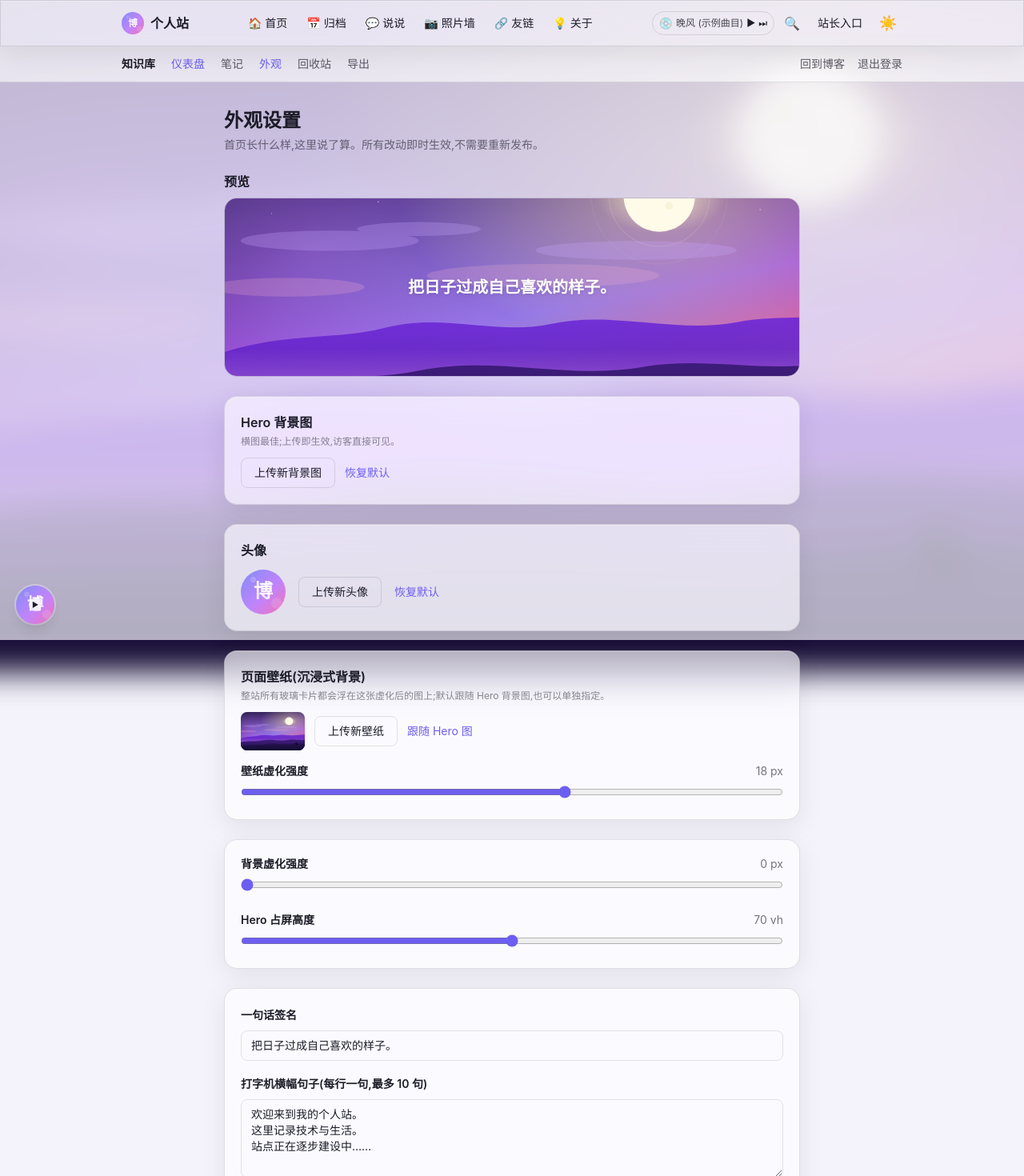
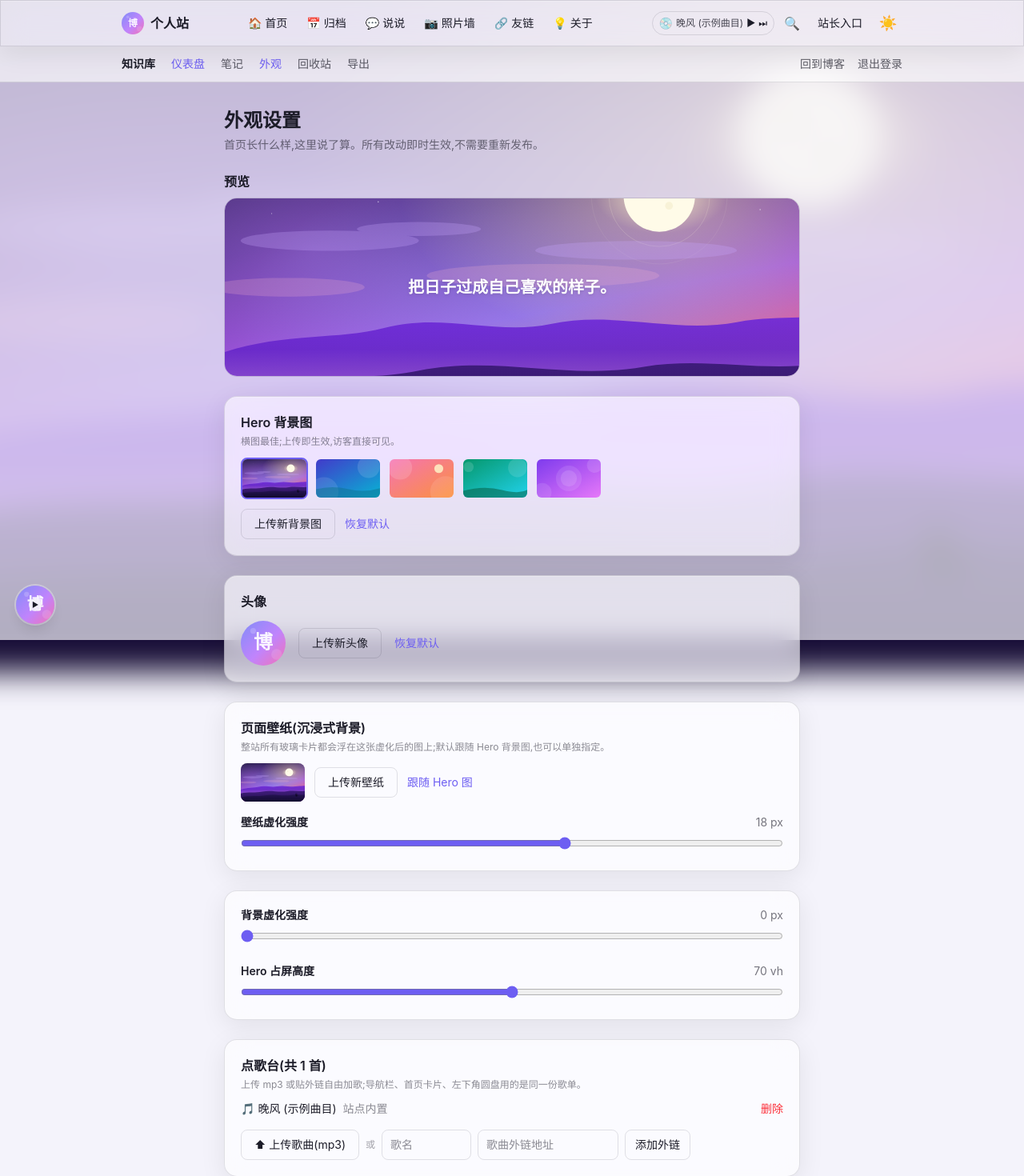
Before and after one commit to guyue-123456-tianzun/personal-blog, a Next.js app: page /kb/appearance in a window 1280 px wide. Shown: the top 1470 px of the page at 80% size. Built offline with nearby package versions, Linux system fonts and the light colour scheme; no server answers; the database is empty.

Commit message:
feat: Hero下边缘蒙版渐隐/示例文章扩到6篇/歌单入库+点歌台(上传mp3/外链/删除)/壁纸预设一键选

```diff
--- a/scripts/seed-demo.ts
+++ b/scripts/seed-demo.ts
@@ -87,6 +87,76 @@ print([fib(i) for i in range(10)])
 \`\`\`
 `,
   },
+  {
+    slug: "aliyun-deploy-notes",
+    title: "阿里云部署备忘",
+    excerpt: "安全组、Docker、Nginx 三件套的部署清单,照着做就不会漏。",
+    tags: ["部署"],
+    publishedAt: "2026-09-26 20:00:00",
+    cover: "/images/cover-3.svg",
+    content: `## 部署清单
+
+- 安全组只放行 22 / 80 / 443
+- Docker Compose 一键拉起应用与 Nginx
+- certbot 自动续期 HTTPS 证书
+
+\`\`\`bash
+docker compose pull && docker compose up -d
+\`\`\`
+
+> 备份先行,部署随后。
+`,
+  },
+  {
+    slug: "weekly-reading-01",
+    title: "本周读到的三篇好文章",
+    excerpt: "关于写作、关于工具、关于长期主义,各推荐一篇。",
+    tags: ["阅读"],
+    publishedAt: "2026-09-25 09:00:00",
+    cover: "/images/cover-4.svg",
+    content: `## 本周书签
+
+1. 《写作是一门手艺》——先完成,再完美
+2. 一篇讲 SQLite 适用场景的长文,写得非常透彻
+3. 长期主义:把时间当作朋友
+
+每周固定整理一次阅读收获,积少成多。
+`,
+  },
+  {
+    slug: "my-dev-setup",
+    title: "我的开发环境清单",
+    excerpt: "新机器半小时到位:编辑器、终端、字体、必装工具一次配齐。",
+    tags: ["工具"],
+    publishedAt: "2026-09-24 21:00:00",
+    cover: "/images/cover-1.svg",
+    content: `## 必装清单
+
+- VS Code + 同步插件
+- Windows Terminal + PowerShell
+- Git 全局配置与 SSH 密钥
+
+\`\`\`bash
+winget install Git.Git
+\`\`\`
+
+工具趁手,效率翻倍。
+`,
+  },
+  {
+    slug: "night-walk",
+    title: "夜跑五公里",
+    excerpt: "晚风、路灯和播客,是跑步最好的搭档。",
+    tags: ["生活"],
+    publishedAt: "2026-09-23 22:00:00",
+    cover: "/images/cover-2.svg",
+    content: `今晚沿着河边跑了五公里。
+
+跑到第三公里的时候腿开始沉,但耳机里的歌刚好切到副歌,就又撑了下去。
+
+**坚持这种事,从来靠的不是热血,是习惯。**
+`,
+  },
 ];
 
 async function main() {
@@ -126,7 +196,7 @@ async function main() {
       await db.insert(noteTags).values({ noteId: row.id, tagId: tag.id });
     }
   }
-  console.log("✅ 示例文章已写入(2 篇)");
+  console.log(`✅ 示例文章已写入(${demoPosts.length} 篇)`);
 
   // 示例评论:只在还没有评论时写入,保证脚本可重复执行
   const [existing] = await db
--- a/src/app/api/kb/appearance/route.ts
+++ b/src/app/api/kb/appearance/route.ts
@@ -36,6 +36,24 @@ const VALIDATORS: Record<AppearanceKey, (value: string) => string> = {
     return v;
   },
   wall_blur: (v) => String(clamp(Math.round(Number(v)) || 0, 0, 30)),
+  music: (v) => {
+    const parsed = JSON.parse(v) as unknown;
+    if (!Array.isArray(parsed)) throw new Error("歌单格式不正确");
+    if (parsed.length > 50) throw new Error("歌单最多 50 首");
+    const songs = parsed
+      .filter(
+        (song): song is { title: string; artist?: string; url: string } =>
+          !!song &&
+          typeof (song as { title?: unknown }).title === "string" &&
+          typeof (song as { url?: unknown }).url === "string",
+      )
+      .map((song) => ({
+        title: song.title.slice(0, 100),
+        artist: String(song.artist ?? "").slice(0, 100),
+        url: song.url.slice(0, 500),
+      }));
+    return JSON.stringify(songs);
+  },
 };
 
 export async function GET() {
--- a/src/app/layout.tsx
+++ b/src/app/layout.tsx
@@ -51,7 +51,7 @@ export default async function RootLayout({
 
         <SiteHeader />
         <div className="flex-1">{children}</div>
-        <FloatingMusicButton />
+        <FloatingMusicButton playlist={appearance.music} />
         <Heartbeat />
         <footer className="glass mt-10 py-5 text-center text-xs opacity-80">
           © {new Date().getFullYear()} {siteConfig.siteName} ·{" "}
--- a/src/components/SiteHeader.tsx
+++ b/src/components/SiteHeader.tsx
@@ -43,7 +43,7 @@ export default async function SiteHeader() {
           ))}
         </nav>
         <div className="flex shrink-0 items-center gap-1">
-          <NavMusic />
+          <NavMusic playlist={appearance.music} />
           <Link
             href="/search"
             aria-label="搜索"
--- a/src/components/kb/AppearanceForm.tsx
+++ b/src/components/kb/AppearanceForm.tsx
@@ -3,9 +3,18 @@
 import { useRouter } from "next/navigation";
 import { useRef, useState } from "react";
 
-import type { Appearance } from "@/lib/settings";
+import type { Appearance, Song } from "@/lib/settings";
 
 type Props = { initial: Appearance };
+
+// 内置壁纸预设:一键切换,不用上传
+const WALL_PRESETS = [
+  "/images/hero-default.svg",
+  "/images/cover-1.svg",
+  "/images/cover-2.svg",
+  "/images/cover-3.svg",
+  "/images/cover-4.svg",
+];
 
 // 外观设置表单:换背景图/头像(上传即存)、虚化强度、Hero 占屏高度、签名、公告。
 // 图片上传后立即生效;其余点"保存设置"一次写入。
@@ -17,6 +26,9 @@ export default function AppearanceForm({ initial }: Props) {
   const [height, setHeight] = useState(initial.heroHeightVh);
   const [wallImage, setWallImage] = useState(initial.wallImage);
   const [wallBlur, setWallBlur] = useState(initial.wallBlur);
+  const [songs, setSongs] = useState<Song[]>(initial.music);
+  const [songTitle, setSongTitle] = useState("");
+  const [songUrl, setSongUrl] = useState("");
   const [signature, setSignature] = useState(initial.signature);
   const [announcements, setAnnouncements] = useState(
     initial.announcements.join("\n"),
@@ -26,6 +38,30 @@ export default function AppearanceForm({ initial }: Props) {
   const heroInputRef = useRef<HTMLInputElement | null>(null);
   const avatarInputRef = useRef<HTMLInputElement | null>(null);
   const wallInputRef = useRef<HTMLInputElement | null>(null);
+  const songInputRef = useRef<HTMLInputElement | null>(null);
+
+  // 通用批量保存:values 里的键走后端白名单校验,null 表示清除该项
+  async function patchValues(values: Record<string, string | null>): Promise<boolean> {
+    setBusy(true);
+    setStatus("");
+    try {
+      const res = await fetch("/api/kb/appearance", {
+        method: "PATCH",
+        headers: { "Content-Type": "application/json" },
+        body: JSON.stringify({ values }),
+      });
+      const data = (await res.json().catch(() => ({}))) as { error?: string };
+      if (!res.ok) {
+        setStatus(data.error ?? "保存失败");
+        return false;
+      }
+      setStatus("已保存 ✓");
+      router.refresh();
+      return true;
+    } finally {
+      setBusy(false);
+    }
+  }
 
   type UploadKind = "hero_image_url" | "avatar_url" | "wall_image_url";
 
@@ -101,30 +137,75 @@ export default function AppearanceForm({ initial }: Props) {
   }
 
   async function save() {
+    await patchValues({
+      hero_blur: String(blur),
+      hero_height: String(height),
+      wall_blur: String(wallBlur),
+      signature,
+      announcements: JSON.stringify(
+        announcements.split("\n").map((line) => line.trim()).filter(Boolean),
+      ),
+    });
+  }
+
+  /** 点歌台:上传 mp3 到公开附件,自动登记进歌单 */
+  async function uploadSong(file: File) {
     setBusy(true);
     setStatus("");
     try {
-      const res = await fetch("/api/kb/appearance", {
-        method: "PATCH",
-        headers: { "Content-Type": "application/json" },
-        body: JSON.stringify({
-          values: {
-            hero_blur: String(blur),
-            hero_height: String(height),
-            wall_blur: String(wallBlur),
-            signature,
-            announcements: JSON.stringify(
-              announcements.split("\n").map((line) => line.trim()).filter(Boolean),
-            ),
-          },
-        }),
-      });
-      const data = (await res.json().catch(() => ({}))) as { error?: string };
-      setStatus(res.ok ? "已保存 ✓" : (data.error ?? "保存失败"));
-      if (res.ok) router.refresh();
+      const form = new FormData();
+      form.append("file", file);
+      form.append("public", "1");
+      const res = await fetch("/api/kb/attachments", { method: "POST", body: form });
+      const data = (await res.json().catch(() => ({}))) as {
+        error?: string;
+        attachment?: { id: number };
+      };
+      if (!res.ok || !data.attachment) {
+        setStatus(data.error ?? "上传失败");
+        return;
+      }
+      const next: Song[] = [
+        ...songs,
+        {
+          title: file.name.replace(/\.[^.]+$/, ""),
+          artist: "未知歌手",
+          url: `/api/kb/attachments/${data.attachment.id}`,
+        },
+      ];
+      setBusy(false);
+      const ok = await patchValues({ music: JSON.stringify(next) });
+      if (ok) setSongs(next);
     } finally {
       setBusy(false);
     }
+  }
+
+  async function addSongByUrl() {
+    if (!songTitle.trim()) {
+      setStatus("请填写歌名");
+      return;
+    }
+    if (!/^https?:\/\/|^\//.test(songUrl.trim())) {
+      setStatus("歌曲地址要以 http(s):// 或 / 开头");
+      return;
+    }
+    const next: Song[] = [
+      ...songs,
+      { title: songTitle.trim(), artist: "未知歌手", url: songUrl.trim() },
+    ];
+    const ok = await patchValues({ music: JSON.stringify(next) });
+    if (ok) {
+      setSongs(next);
+      setSongTitle("");
+      setSongUrl("");
+    }
+  }
+
+  async function deleteSong(index: number) {
+    const next = songs.filter((_, i) => i !== index);
+    const ok = await patchValues({ music: JSON.stringify(next) });
+    if (ok) setSongs(next);
   }
 
   const inputClass =
@@ -156,6 +237,22 @@ export default function AppearanceForm({ initial }: Props) {
       <div className="glass rounded-2xl p-5">
         <h3 className="font-semibold">Hero 背景图</h3>
         <p className="mt-1 text-xs opacity-50">横图最佳;上传即生效,访客直接可见。</p>
+        <div className="mt-3 flex flex-wrap gap-2">
+          {WALL_PRESETS.map((preset) => (
+            <button
+              key={preset}
+              onClick={() => patchValues({ hero_image_url: preset })}
+              disabled={busy}
+              className={`overflow-hidden rounded-lg border-2 transition-all hover:-translate-y-0.5 disabled:opacity-50 ${
+                heroImage === preset ? "border-accent" : "border-transparent"
+              }`}
+              title="点击选用"
+            >
+              {/* eslint-disable-next-line @next/next/no-img-element */}
+              <img src={preset} alt="" className="h-12 w-20 object-cover" />
+            </button>
+          ))}
+        </div>
         <div className="mt-3 flex flex-wrap items-center gap-3">
           <button
             onClick={() => heroInputRef.current?.click()}
@@ -303,6 +400,79 @@ export default function AppearanceForm({ initial }: Props) {
         </div>
       </div>
 
+      {/* 点歌台:歌单存数据库,上传/外链自由加歌 */}
+      <div className="glass rounded-2xl p-5">
+        <h3 className="font-semibold">点歌台(共 {songs.length} 首)</h3>
+        <p className="mt-1 text-xs opacity-50">
+          上传 mp3 或贴外链自由加歌;导航栏、首页卡片、左下角圆盘用的是同一份歌单。
+        </p>
+
+        <ul className="mt-3 space-y-2">
+          {songs.map((song, index) => (
+            <li
+              key={`${song.url}-${index}`}
+              className="flex items-center justify-between gap-3 text-sm"
+            >
+              <span className="min-w-0 truncate">
+                🎵 {song.title}
+                <span className="ml-2 opacity-50">{song.artist}</span>
+              </span>
+              <button
+                onClick={() => deleteSong(index)}
+                disabled={busy}
+                className="shrink-0 text-red-500 hover:underline disabled:opacity-50"
+              >
+                删除
+              </button>
+            </li>
+          ))}
+          {songs.length === 0 && (
+            <li className="text-sm opacity-50">歌单是空的。</li>
+          )}
+        </ul>
+
+        <div className="mt-4 flex flex-wrap items-center gap-2">
+          <button
+            onClick={() => songInputRef.current?.click()}
+            disabled={busy}
+            className="rounded-lg border border-border px-4 py-2 text-sm transition-opacity hover:opacity-80 disabled:opacity-50"
+          >
+            ⬆ 上传歌曲(mp3)
+          </button>
+          <input
+            ref={songInputRef}
+            type="file"
+            accept="audio/mpeg,audio/wav"
+            className="hidden"
+            onChange={(e) => {
+              const file = e.target.files?.[0];
+              e.target.value = "";
+              if (file) uploadSong(file);
+            }}
+          />
+          <span className="text-xs opacity-40">或</span>
+          <input
+            value={songTitle}
+            onChange={(e) => setSongTitle(e.target.value)}
+            placeholder="歌名"
+            className="w-28 rounded-lg border border-border bg-transparent px-2.5 py-2 text-sm outline-none focus:border-accent"
+          />
+          <input
+            value={songUrl}
+            onChange={(e) => setSongUrl(e.target.value)}
+            placeholder="歌曲外链地址"
+            className="w-44 rounded-lg border border-border bg-transparent px-2.5 py-2 text-sm outline-none focus:border-accent"
+          />
+          <button
+            onClick={addSongByUrl}
+            disabled={busy}
+            className="rounded-lg border border-border px-3 py-2 text-sm transition-opacity hover:opacity-80 disabled:opacity-50"
+          >
+            添加外链
+          </button>
+        </div>
+      </div>
+
       {/* 签名 + 公告 */}
       <div className="glass space-y-4 rounded-2xl p-5">
         <div>
--- a/src/lib/attachments.ts
+++ b/src/lib/attachments.ts
@@ -19,6 +19,9 @@ export const ALLOWED_MIME = new Set([
   "text/plain",
   "text/markdown",
   "application/zip",
+  "audio/mpeg",
+  "audio/wav",
+  "audio/x-wav",
   "application/msword",
   "application/vnd.openxmlformats-officedocument.wordprocessingml.document",
   "application/vnd.ms-excel",
@@ -56,6 +59,9 @@ export function extensionFor(mime: string, originalName: string): string {
     "text/plain": ".txt",
     "text/markdown": ".md",
     "application/zip": ".zip",
+    "audio/mpeg": ".mp3",
+    "audio/wav": ".wav",
+    "audio/x-wav": ".wav",
   };
   return table[mime] ?? "";
 }
--- a/src/lib/settings.ts
+++ b/src/lib/settings.ts
@@ -15,9 +15,12 @@ export const APPEARANCE_KEYS = [
   "announcements",
   "wall_image_url",
   "wall_blur",
+  "music",
 ] as const;
 
 export type AppearanceKey = (typeof APPEARANCE_KEYS)[number];
+
+export type Song = { title: string; artist: string; url: string };
 
 export type Appearance = {
   heroImage: string;
@@ -28,6 +31,7 @@ export type Appearance = {
   announcements: string[];
   wallImage: string; // 全站沉浸式壁纸(所有玻璃卡片垫在它上面)
   wallBlur: number; // 0~30 px(壁纸虚化,默认 18:能看清氛围又不抢内容)
+  music: Song[]; // 歌单(点歌台管理,存数据库)
 };
 
 function clamp(value: number, min: number, max: number) {
@@ -52,6 +56,28 @@ export async function getAppearance(): Promise<Appearance> {
     // 存的值坏了就回落默认,页面不能因为配置挂掉
   }
 
+  let music: Song[] = siteConfig.music as unknown as Song[];
+  try {
+    const stored = map.get("music");
+    if (stored) {
+      const parsed = JSON.parse(stored);
+      if (Array.isArray(parsed)) {
+        music = parsed
+          .filter(
+            (song): song is Song =>
+              !!song && typeof song.title === "string" && typeof song.url === "string",
+          )
+          .map((song) => ({
+            title: String(song.title).slice(0, 100),
+            artist: String(song.artist ?? "").slice(0, 100),
+            url: String(song.url).slice(0, 500),
+          }));
+      }
+    }
+  } catch {
+    // 同上:坏数据回落默认歌单
+  }
+
   return {
     heroImage: map.get("hero_image_url") ?? siteConfig.heroImage,
     avatar: map.get("avatar_url") ?? siteConfig.avatar,
@@ -65,6 +91,7 @@ export async function getAppearance(): Promise<Appearance> {
       map.get("hero_image_url") ??
       siteConfig.heroImage,
     wallBlur: Number.isFinite(wallBlur) ? clamp(wallBlur, 0, 30) : 18,
+    music,
   };
 }
 
```
Also changed, not shown: src/app/page.tsx (+7 -2 lines), src/components/NavMusic.tsx (+5 -4 lines), src/components/home/FloatingMusicButton.tsx (+5 -4 lines), src/components/home/MusicPlayer.tsx (+5 -4 lines), 1 other file (tests, documents, lock files or other folders).
